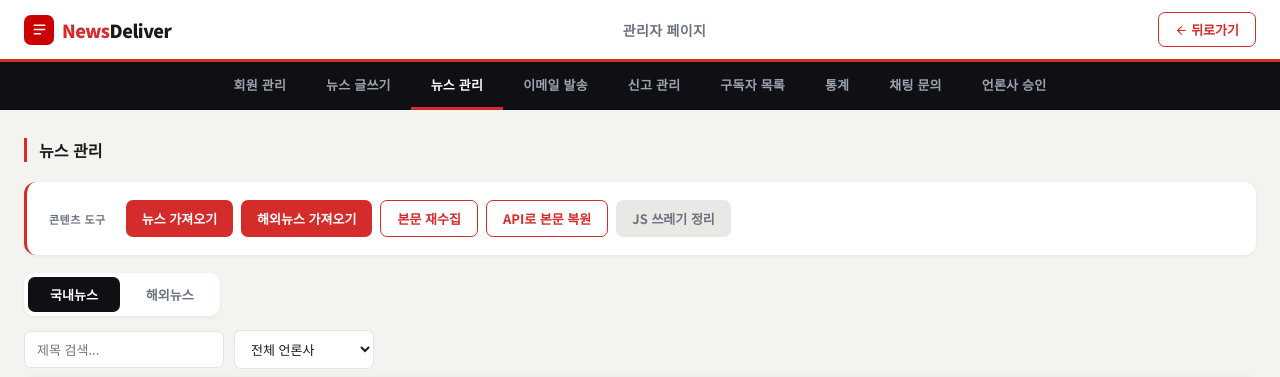
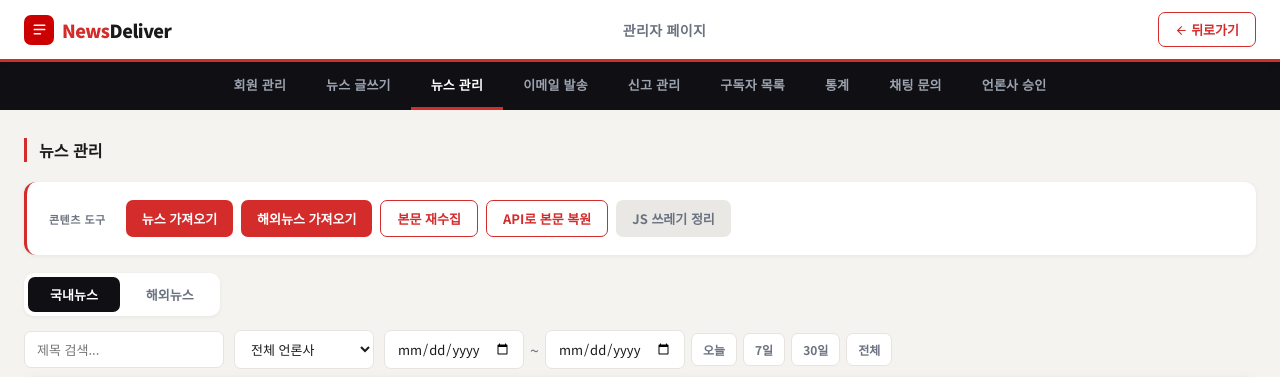
Before and after one commit to Zestoper/newsdeliver, a Python web app: template app/templates/admin.html in a window 1280 px wide, after a click on "뉴스 관리". Shown: the top 377 px of the page. Run offline with Jinja, Linux system fonts and the light colour scheme; the template is opened without the code that fills it, so the values that code supplies are empty.

Commit message:
feat: 뉴스 관리에 작성일 기간 필터 추가
국내/해외 표 각각에 시작~끝 날짜 입력과 오늘 · 7일 · 30일 · 전체 빠른 선택을 둔다.
제목 · 언론사 필터와 함께 적용되고 남은 건수를 표시한다.
같은 동작이 두 번 있던 국내/해외 필터 함수를 하나로 합쳤다.

```diff
--- a/app/templates/admin.html
+++ b/app/templates/admin.html
@@ -376,6 +376,22 @@
             .news-panel.active { display: block; }
             .news-panel td:nth-child(3) { white-space: nowrap; max-width: 180px; overflow: hidden; text-overflow: ellipsis; }
             .news-panel td .btn { padding: 6px 12px; font-size: 12px; }
+            .date-range { display: flex; align-items: center; gap: 6px; flex-wrap: wrap; }
+            .date-range input[type='date'] { width: 140px; }
+            .date-range span { color: var(--muted); }
+            .range-btn {
+                padding: 7px 11px;
+                border: 1.5px solid var(--border);
+                border-radius: 7px;
+                background: var(--surface);
+                color: var(--muted);
+                font-size: 12px;
+                font-weight: 700;
+                font-family: inherit;
+                cursor: pointer;
+            }
+            .range-btn:hover { color: var(--text); border-color: var(--text); }
+            .filter-count { margin-left: auto; font-size: 12px; font-weight: 700; color: var(--muted); white-space: nowrap; }
             .news-panel td:nth-child(2) { min-width: 240px; }  /* 모바일에서 제목이 한 글자씩 꺾이지 않게 */
 
             /* ── 필터 바 ── */
@@ -872,6 +888,16 @@
                             <select id="news-source-filter" onchange="filterNews()" style="width: 140px">
                                 <option value="">전체 언론사</option>
                             </select>
+                            <div class="date-range">
+                                <input type="date" id="news-date-from" onchange="filterNews()" aria-label="시작 날짜" />
+                                <span>~</span>
+                                <input type="date" id="news-date-to" onchange="filterNews()" aria-label="끝 날짜" />
+                                <button type="button" class="range-btn" onclick="setNewsRange('news', 0)">오늘</button>
+                                <button type="button" class="range-btn" onclick="setNewsRange('news', 7)">7일</button>
+                                <button type="button" class="range-btn" onclick="setNewsRange('news', 30)">30일</button>
+                                <button type="button" class="range-btn" onclick="setNewsRange('news', null)">전체</button>
+                            </div>
+                            <span class="filter-count" id="news-count"></span>
                         </div>
                         <div class="table-wrap">
                             <table id="newsTable">
@@ -903,6 +929,16 @@
                             <select id="global-news-source-filter" onchange="filterGlobalNews()" style="width: 140px">
                                 <option value="">전체 언론사</option>
                             </select>
+                            <div class="date-range">
+                                <input type="date" id="global-news-date-from" onchange="filterGlobalNews()" aria-label="시작 날짜" />
+                                <span>~</span>
+                                <input type="date" id="global-news-date-to" onchange="filterGlobalNews()" aria-label="끝 날짜" />
+                                <button type="button" class="range-btn" onclick="setNewsRange('global-news', 0)">오늘</button>
+                                <button type="button" class="range-btn" onclick="setNewsRange('global-news', 7)">7일</button>
+                                <button type="button" class="range-btn" onclick="setNewsRange('global-news', 30)">30일</button>
+                                <button type="button" class="range-btn" onclick="setNewsRange('global-news', null)">전체</button>
+                            </div>
+                            <span class="filter-count" id="global-news-count"></span>
                         </div>
                         <div class="table-wrap">
                             <table id="globalNewsTable">
@@ -1354,28 +1390,57 @@
             }
 
             // ── 뉴스 검색/필터 ──
-            function filterNews() {
-                const search = document.getElementById('news-search').value.toLowerCase();
-                const source = document.getElementById('news-source-filter').value;
-                document.querySelectorAll('#newsTable tbody tr').forEach((row) => {
+            // 제목 · 언론사 · 작성일(시작~끝) 조건을 함께 적용하고 남은 건수를 보여준다
+            function _filterNewsTable(prefix, tableId) {
+                const search = document.getElementById(`${prefix}-search`).value.toLowerCase();
+                const source = document.getElementById(`${prefix}-source-filter`).value;
+                const from = document.getElementById(`${prefix}-date-from`).value;  // YYYY-MM-DD 또는 ''
+                const to = document.getElementById(`${prefix}-date-to`).value;
+                let shown = 0;
+                const rows = document.querySelectorAll(`#${tableId} tbody tr`);
+                rows.forEach((row) => {
                     const title = row.cells[1]?.textContent.toLowerCase() || '';
                     const rowSource = row.cells[2]?.textContent.trim() || '';
-                    const matchSearch = !search || title.includes(search);
-                    const matchSource = !source || rowSource === source;
-                    row.style.display = matchSearch && matchSource ? '' : 'none';
+                    const date = row.dataset.date || '';
+                    const ok =
+                        (!search || title.includes(search)) &&
+                        (!source || rowSource === source) &&
+                        (!from || date >= from) &&
+                        (!to || date <= to);
+                    row.style.display = ok ? '' : 'none';
+                    if (ok) shown++;
                 });
+                const count = document.getElementById(`${prefix}-count`);
+                if (count) count.textContent = `${shown.toLocaleString()} / ${rows.length.toLocaleString()}건`;
+            }
+
+            function _ymd(d) {
+                return `${d.getFullYear()}-${String(d.getMonth() + 1).padStart(2, '0')}-${String(d.getDate()).padStart(2, '0')}`;
+            }
+
+            // 빠른 기간 선택 — days=0 오늘 / 7 최근 7일 / null 전체
+            function setNewsRange(prefix, days) {
+                const fromEl = document.getElementById(`${prefix}-date-from`);
+                const toEl = document.getElementById(`${prefix}-date-to`);
+                if (days === null) {
+                    fromEl.value = '';
+                    toEl.value = '';
+                } else {
+                    const today = new Date();
+                    const start = new Date(today);
+                    start.setDate(today.getDate() - Math.max(days - 1, 0));
+                    fromEl.value = _ymd(start);
+                    toEl.value = _ymd(today);
+                }
+                prefix === 'news' ? filterNews() : filterGlobalNews();
+            }
+
+            function filterNews() {
+                _filterNewsTable('news', 'newsTable');
             }
 
             function filterGlobalNews() {
-                const search = document.getElementById('global-news-search').value.toLowerCase();
-                const source = document.getElementById('global-news-source-filter').value;
-                document.querySelectorAll('#globalNewsTable tbody tr').forEach((row) => {
-                    const title = row.cells[1]?.textContent.toLowerCase() || '';
-                    const rowSource = row.cells[2]?.textContent.trim() || '';
-                    const matchSearch = !search || title.includes(search);
-                    const matchSource = !source || rowSource === source;
-                    row.style.display = matchSearch && matchSource ? '' : 'none';
-                });
+                _filterNewsTable('global-news', 'globalNewsTable');
             }
 
             // ── 뉴스 글쓰기 ──
@@ -1422,7 +1487,7 @@
                     n.status === 'published'
                         ? `<span class="badge badge-published">발행</span>`
                         : `<span class="badge badge-draft">임시저장</span>`;
-                return `<tr>
+                return `<tr data-date="${date}">
       <td>${n.id}</td>
       <td>${n.title}</td>
       <td>${n.source || ''}</td>
@@ -1466,6 +1531,8 @@
 
                 _populateSourceFilter(document.getElementById('news-source-filter'), domestic);
                 _populateSourceFilter(document.getElementById('global-news-source-filter'), global);
+                filterNews();
+                filterGlobalNews();
             }
 
             async function toggleStatus(id, current) {
```
